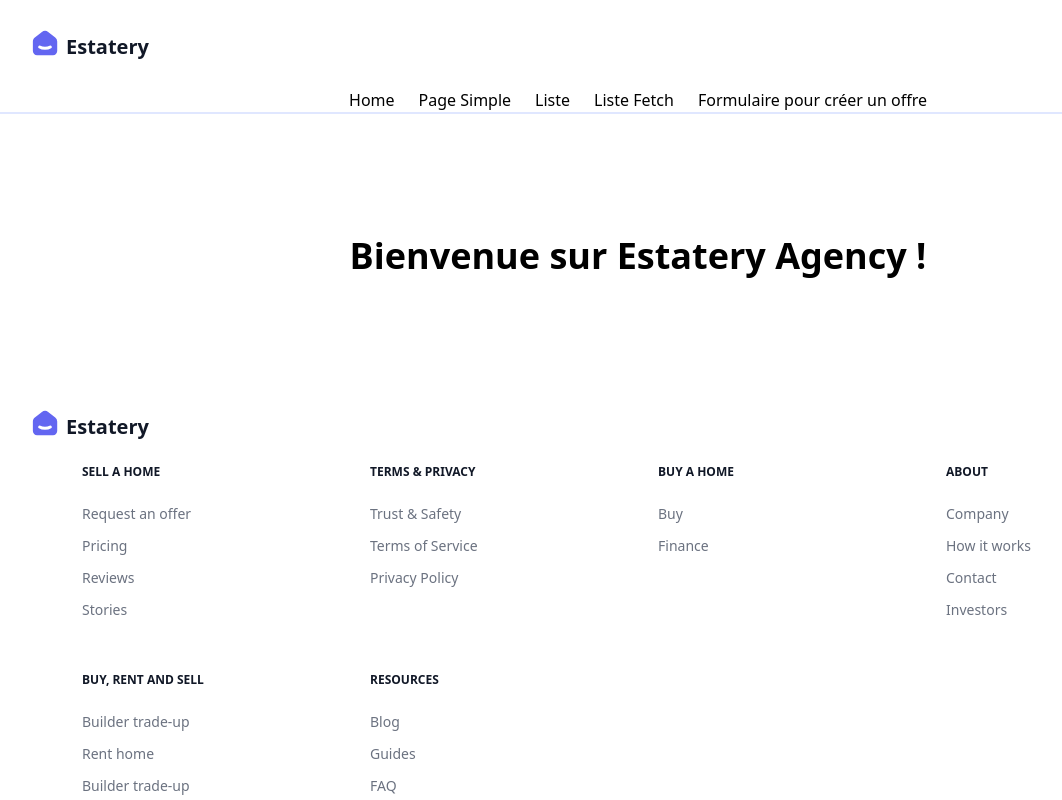
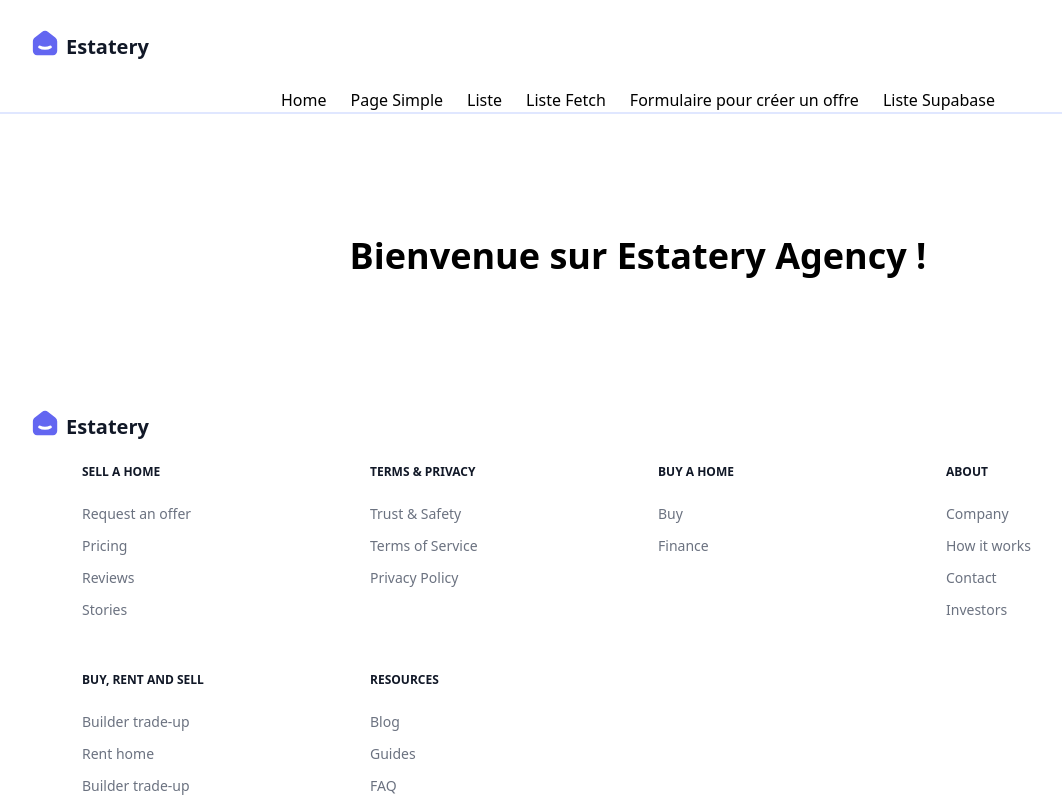
Before and after one commit to duval-justine/R312-justine-duval, a Vue app: page / in a window 1280 px wide. Shown: the top 800 px of the page, without its empty margins (2-1064 px from the left). Built offline with nearby package versions, Linux system fonts and the light colour scheme; what @formkit/vue would draw is missing.

Commit message:
Chemin liste supabase

```diff
--- a/src/App.vue
+++ b/src/App.vue
@@ -21,6 +21,9 @@
           </li>
           <li>
             <router-link class="hover:font-bold" to="/edit/new">Formulaire pour créer un offre</router-link>
+          </li>
+          <li>
+            <router-link class="hover:font-bold" to="/list-supabase">Liste Supabase</router-link>
           </li>
         </ul>
       </div>
--- a/src/pages/list-supabase.vue
+++ b/src/pages/list-supabase.vue
@@ -6,7 +6,8 @@ const maisons = []; // à remplacer par l'appel à Supabase
 
 <template>
     <div class="p-5">
-        <h2 class="text-3xl font-bold text-indigo-1000 text-center pt-[3.625rem] mb-8">Liste Fetch </h2>
+        <h2 class="text-3xl font-bold text-indigo-1000 text-center pt-[3.625rem] mb-8">Liste des maisons de Supabase
+        </h2>
         <div class="grid grid-flow-row-dense grid-cols-[repeat(auto-fit,minmax(343px,1fr))]">
             <div class="p-4" v-for="dataMaison in dataMaisons" :key="dataMaison.nom">
                 <AfficheMaison v-bind="dataMaison" />
```
